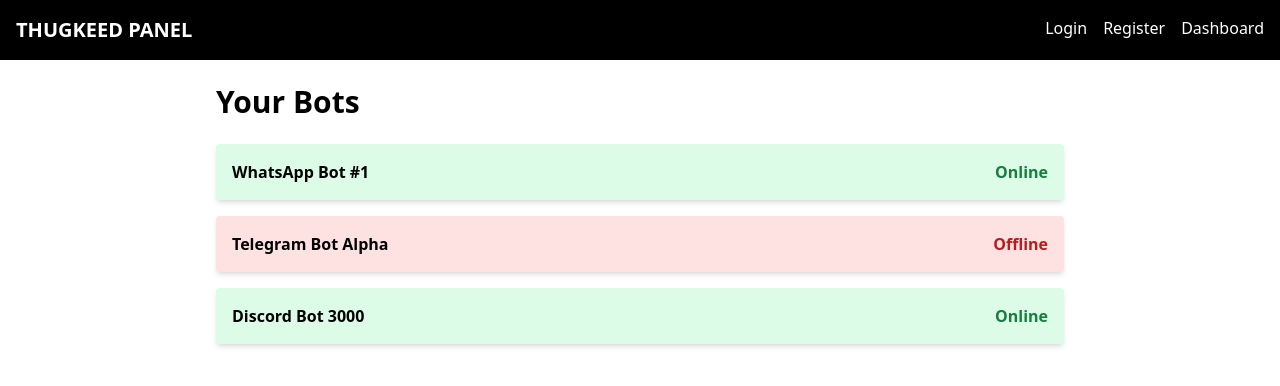
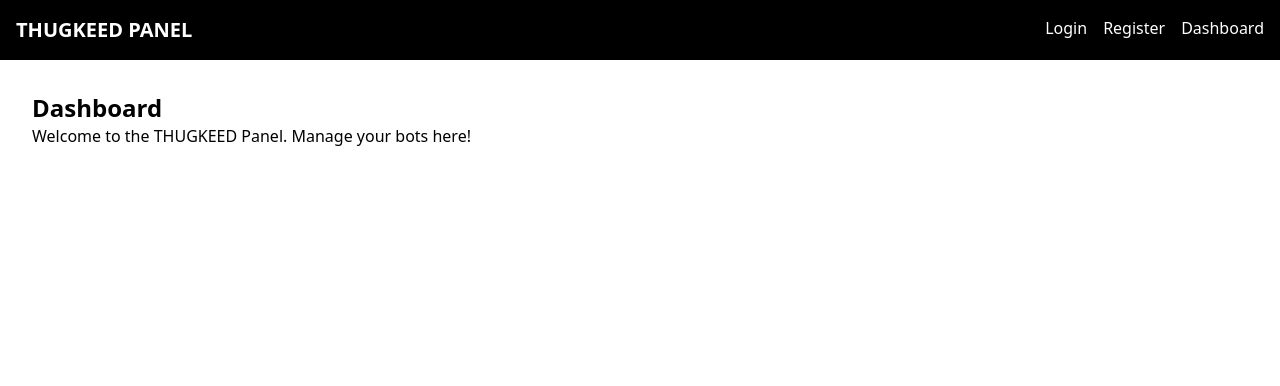
Before and after one commit to DORA-ID/THUGKEED-UNLIMITED-PANEL, a React (Create React App) app: page /dashboard in a window 1280 px wide. Shown: the top 386 px of the page. Built offline with nearby package versions, Linux system fonts and the light colour scheme; the HTML template or start-up script is replaced by a standard one.

Commit message:
Update Dashboard.js

```diff
--- a/src/pages/Dashboard.js
+++ b/src/pages/Dashboard.js
@@ -1,37 +1,12 @@
-import React from 'react';
+import React from "react";
 
-const fakeBots = [
-  { id: 1, name: 'WhatsApp Bot #1', status: 'Online' },
-  { id: 2, name: 'Telegram Bot Alpha', status: 'Offline' },
-  { id: 3, name: 'Discord Bot 3000', status: 'Online' },
-];
-
-export default function Dashboard() {
+function Dashboard() {
   return (
-    <div className="max-w-4xl mx-auto p-6">
-      <h2 className="text-3xl font-bold mb-6">Your Bots</h2>
-      <ul className="space-y-4">
-        {fakeBots.map(bot => (
-          <li
-            key={bot.id}
-            className={`p-4 rounded shadow-md flex justify-between items-center
-              ${
-                bot.status === 'Online'
-                  ? 'bg-green-100 dark:bg-green-900'
-                  : 'bg-red-100 dark:bg-red-900'
-              }`}
-          >
-            <span className="font-semibold">{bot.name}</span>
-            <span
-              className={`font-bold ${
-                bot.status === 'Online' ? 'text-green-700 dark:text-green-300' : 'text-red-700 dark:text-red-300'
-              }`}
-            >
-              {bot.status}
-            </span>
-          </li>
-        ))}
-      </ul>
+    <div className="p-8">
+      <h2 className="text-2xl font-bold">Dashboard</h2>
+      <p>Welcome to the THUGKEED Panel. Manage your bots here!</p>
     </div>
   );
 }
+
+export default Dashboard;
```
